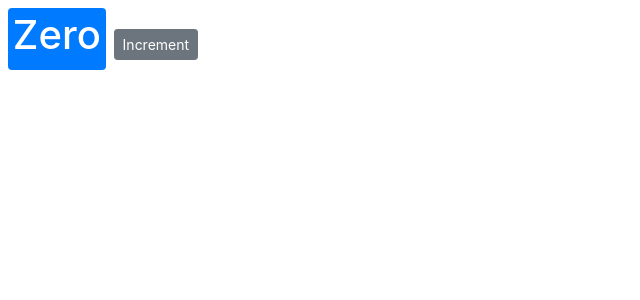
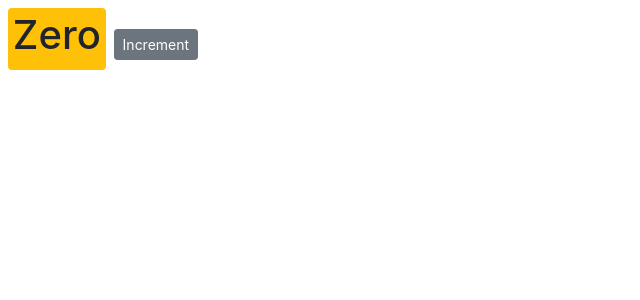
Before and after one commit to hocyadav/react_counter_app, a React (Create React App) app: page / in a window 1280 px wide. Shown: the top 300 px of the page, without its empty margins (0-640 px from the left). Built offline with nearby package versions, Linux system fonts and the light colour scheme.

Commit message:
add class badge-warning

```diff
--- a/src/compnents/Counter.jsx
+++ b/src/compnents/Counter.jsx
@@ -8,7 +8,7 @@
     render() {
         return (
         <div>
-            <span className="badge badge-primary m-2">{this.formatCount()}</span>
+            <span className="badge badge-warning m-2">{this.formatCount()}</span>
             <button className="btn btn-secondary btn-sm">Increment</button>
         </div>
         );
```
